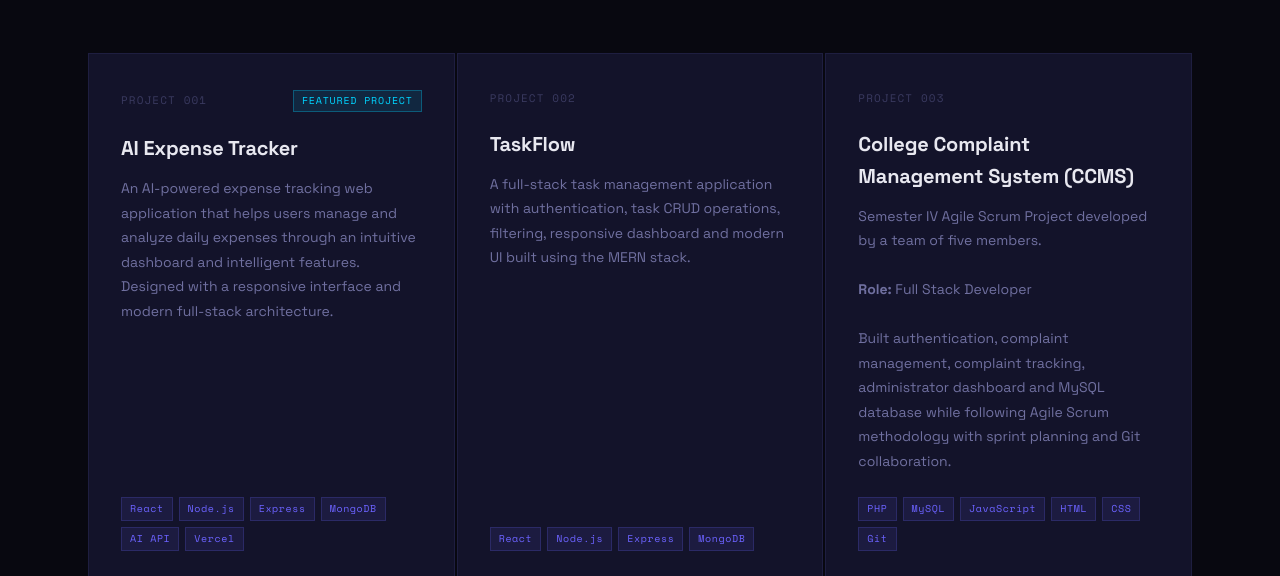
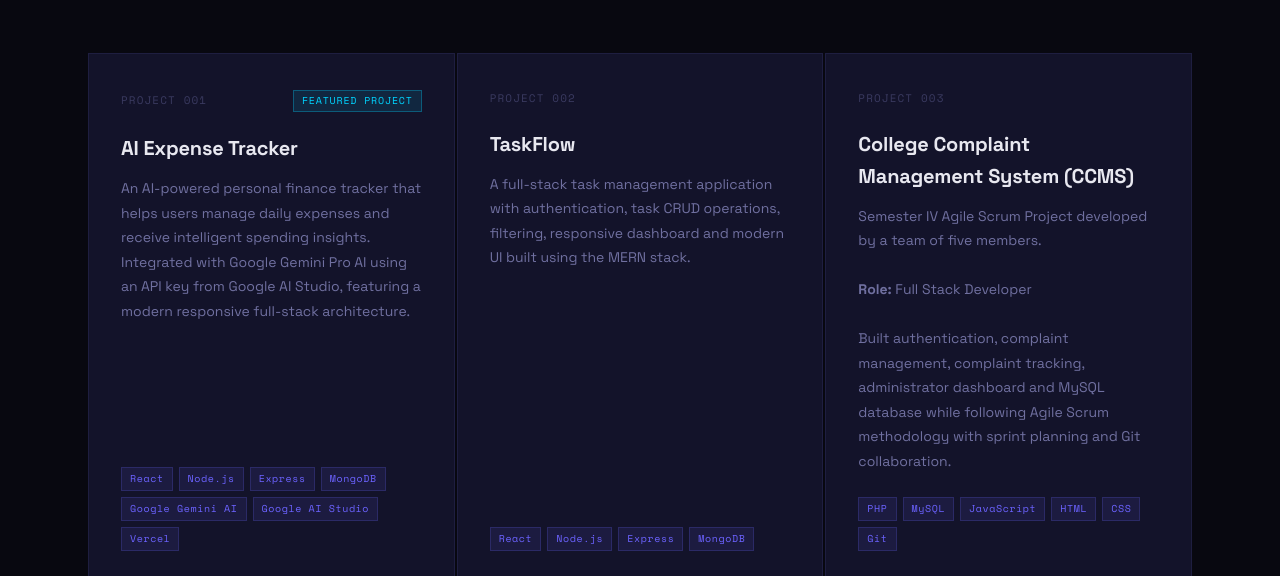
Before and after one commit to tuhin-ghorui/tuhin-portfolio, a plain HTML site: page index.html in a window 1280 px wide. Shown: the part 3430-4006 px from the top of the page. Drawn offline with nearby package versions, Linux system fonts and the light colour scheme.

Commit message:
Updated project section

```diff
--- a/index.html
+++ b/index.html
@@ -948,29 +948,30 @@
   <div class="projects-grid reveal">
 
     <!-- Project 1 -->
-    <div class="project-card">
+    <div class="project-card" data-repo="https://ai-expense-tracker-eight-liart.vercel.app">
       <div style="display: flex; justify-content: space-between; align-items: center; margin-bottom: 20px;">
         <div class="project-num" style="margin-bottom:0;">PROJECT 001</div>
         <span style="font-family: var(--mono); font-size: 10px; color: var(--accent2); background: rgba(0,212,255,0.1); border: 1px solid rgba(0,212,255,0.3); padding: 2px 8px; letter-spacing: 0.08em; text-transform: uppercase;">Featured Project</span>
       </div>
       <div class="project-title">AI Expense Tracker</div>
       <div class="project-desc">
-        An AI-powered expense tracking web application that helps users manage and analyze daily expenses through an intuitive dashboard and intelligent features. Designed with a responsive interface and modern full-stack architecture.
+        An AI-powered personal finance tracker that helps users manage daily expenses and receive intelligent spending insights. Integrated with Google Gemini Pro AI using an API key from Google AI Studio, featuring a modern responsive full-stack architecture.
       </div>
       <div class="project-stack">
         <span class="stack-tag">React</span>
         <span class="stack-tag">Node.js</span>
         <span class="stack-tag">Express</span>
         <span class="stack-tag">MongoDB</span>
-        <span class="stack-tag">AI API</span>
+        <span class="stack-tag">Google Gemini AI</span>
+        <span class="stack-tag">Google AI Studio</span>
         <span class="stack-tag">Vercel</span>
       </div>
       <div class="project-links">
-        <a class="project-link" href="#" target="_blank" rel="noopener">
+        <a class="project-link" href="https://ai-expense-tracker-eight-liart.vercel.app" target="_blank" rel="noopener">
           <svg viewBox="0 0 24 24"><path d="M18 13v6a2 2 0 0 1-2 2H5a2 2 0 0 1-2-2V8a2 2 0 0 1 2-2h6"/><polyline points="15 3 21 3 21 9"/><line x1="10" y1="14" x2="21" y2="3"/></svg>
           Live Demo
         </a>
-        <a class="project-link" href="#" target="_blank" rel="noopener">
+        <a class="project-link" href="https://github.com/tuhin-ghorui/AI-Expense-Tracker" target="_blank" rel="noopener">
           <svg viewBox="0 0 24 24"><path d="M9 19c-5 1.5-5-2.5-7-3m14 6v-3.87a3.37 3.37 0 0 0-.94-2.61c3.14-.35 6.44-1.54 6.44-7A5.44 5.44 0 0 0 20 4.77 5.07 5.07 0 0 0 19.91 1S18.73.65 16 2.48a13.38 13.38 0 0 0-7 0C6.27.65 5.09 1 5.09 1A5.07 5.07 0 0 0 5 4.77a5.44 5.44 0 0 0-1.5 3.78c0 5.42 3.3 6.61 6.44 7A3.37 3.37 0 0 0 9 18.13V22"/></svg>
           GitHub
         </a>
```
